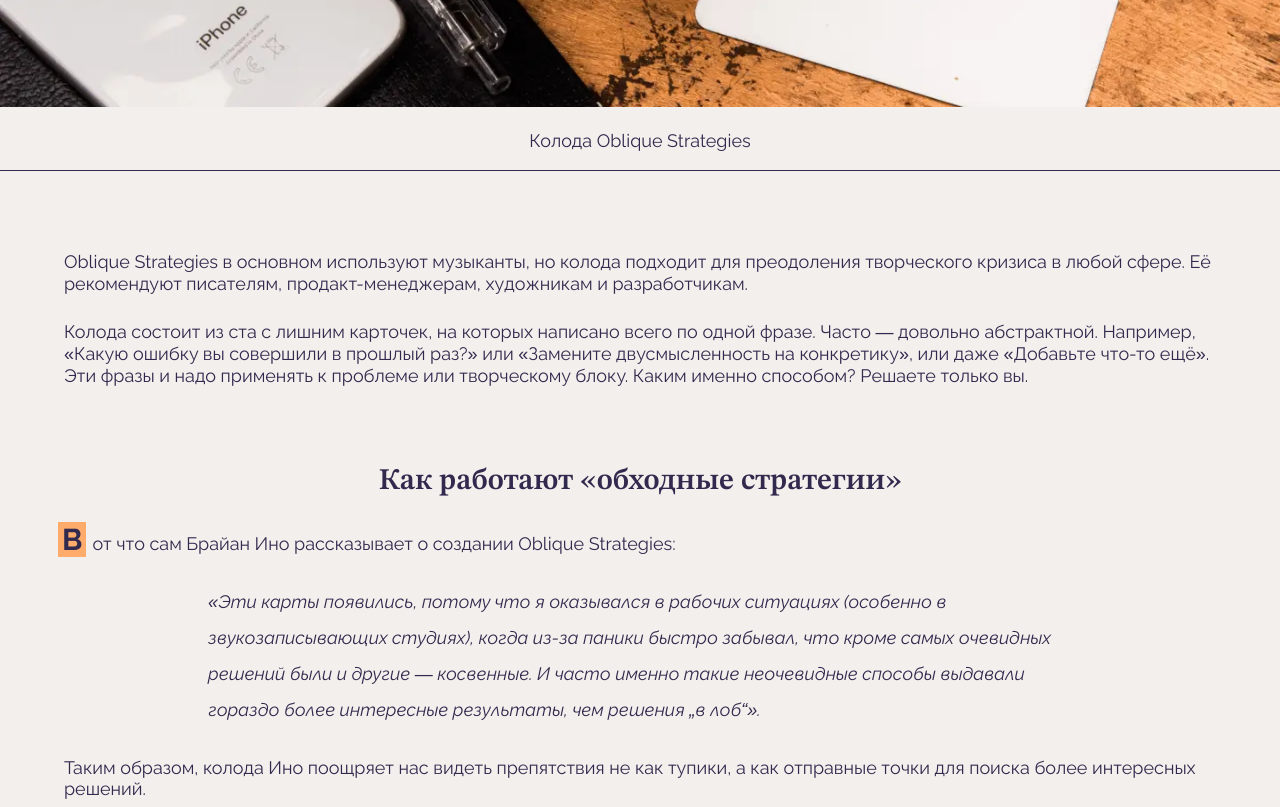
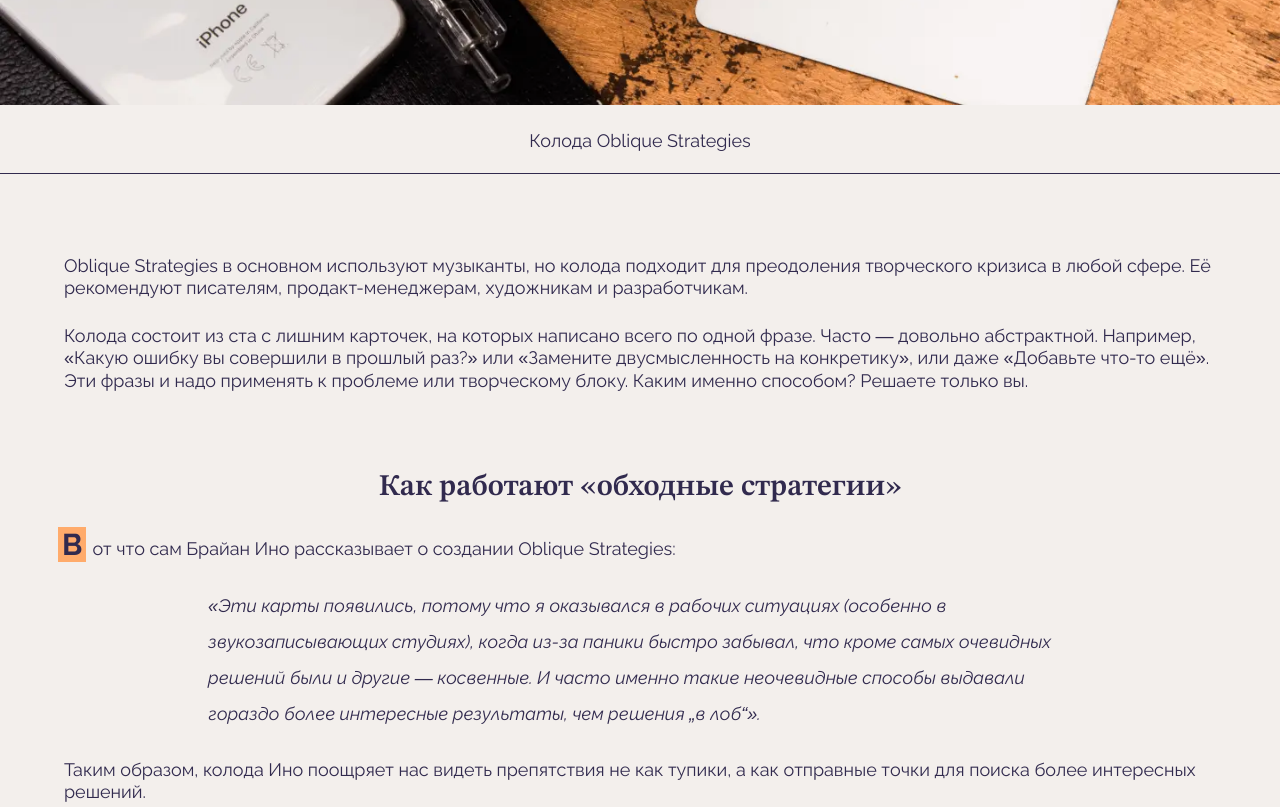
Before and after one commit to Programistic/karty-podskazhut, a plain HTML site: page index.html in a window 1280 px wide. Shown: the part 1540-2347 px from the top of the page. Drawn offline with Linux system fonts and the light colour scheme.

Commit message:
correct margins and line-heights

```diff
--- a/fonts/fonts.css
+++ b/fonts/fonts.css
@@ -1,5 +1,5 @@
 @font-face {
-  font-family: Raleway;
+  font-family: 'Raleway';
   src:
     url(./Raleway-Regular.woff2) format('woff2'),
     url(./Raleway-Regular.woff) format('woff');
@@ -8,7 +8,7 @@
 }
 
 @font-face {
-  font-family: Raleway;
+  font-family: 'Raleway';
   src:
     url(./Raleway-Italic.woff2) format('woff2'),
     url(./Raleway-Italic.woff) format('woff');
@@ -18,7 +18,7 @@
 }
 
 @font-face {
-  font-family: Raleway;
+  font-family: 'Raleway';
   src:
     url(./Raleway-Bold.woff2) format('woff2'),
     url(./Raleway-Bold.woff) format('woff');
--- a/styles/style.css
+++ b/styles/style.css
@@ -111,12 +111,18 @@
 }
 
 .content__title {
-  margin: 7.1% 0 2.6%;
+  margin: 7.05% 0 2.55%;
   padding: 0;
 }
 
 .content__text-block {
-  font: 400 18px/1.2 var(--main-font), sans-serif;
+  font: 400 18px/1.25 var(--main-font), sans-serif;
+}
+
+@media screen and (max-width: 360px) {
+  .content__text-block {
+    line-height: 1.193;
+  }
 }
 
 .content__paragraph {
@@ -125,7 +131,7 @@
 }
 
 .content__text-block > .content__paragraph:not(:nth-last-child(1)) {
-  margin: 0 0 1.5em;
+  margin: 0 0 1.4em;
 }
 
 .content__text-block_type_first-lettered > .content__paragraph:first-child::first-letter {
@@ -165,7 +171,7 @@
 .content__figure {
   position: relative;
   left: -5vw;
-  margin: 7.3% 0 7%;
+  margin: 7.05% 0 7.05%;
   padding: 0;
   width: calc(100% + 10vw);
   border-bottom: 1px solid currentColor;
@@ -178,13 +184,13 @@
 }
 
 .content__picture-caption {
-  margin: 16px 0 16px;
-  font: 400 18px/1.5 var(--main-font), sans-serif;
+  margin: 20px 0 20px;
+  font: 400 18px/1.3 var(--main-font), sans-serif;
   text-align: center;
 }
 
 .content__blockquote {
-  margin: 1.6em auto 1.6em;
+  margin: 1.5em auto 1.5em;
   padding: 0;
   width: 75%;
   font: italic 400 18px/2 var(--main-font), sans-serif;
@@ -194,7 +200,7 @@
   display: flex;
   flex-direction: column;
   justify-content: center;
-  margin: 7% 0 -2px;
+  margin: 6.8% 0 0;
   width: 100%;
   aspect-ratio: 4 / 3;
   border: 1px solid currentColor;
```
